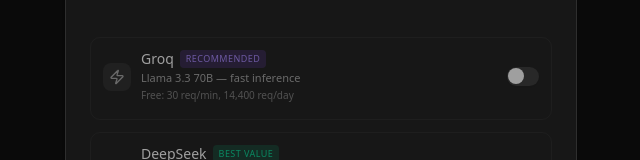
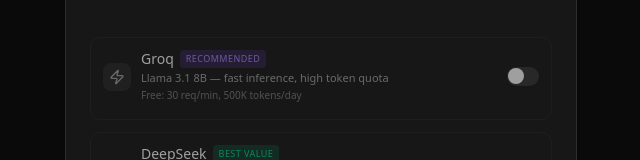
Before and after one commit to ngenohkevin/flickmind-frontend, a Next.js app: page /configure in a window 1280 px wide. Shown: the part 208-368 px from the top of the page, without its empty margins (319-959 px from the left). Built offline with nearby package versions, Linux system fonts and the light colour scheme; no server answers.

Commit message:
fix: update Groq description to Llama 3.1 8B

```diff
--- a/src/components/config-form.tsx
+++ b/src/components/config-form.tsx
@@ -110,8 +110,8 @@
   {
     id: "groq",
     name: "Groq",
-    description: "Llama 3.3 70B — fast inference",
-    freeTier: "Free: 30 req/min, 14,400 req/day",
+    description: "Llama 3.1 8B — fast inference, high token quota",
+    freeTier: "Free: 30 req/min, 500K tokens/day",
     recommended: "best",
     keyUrl: "https://console.groq.com/keys",
     placeholder: "gsk_...",
```
